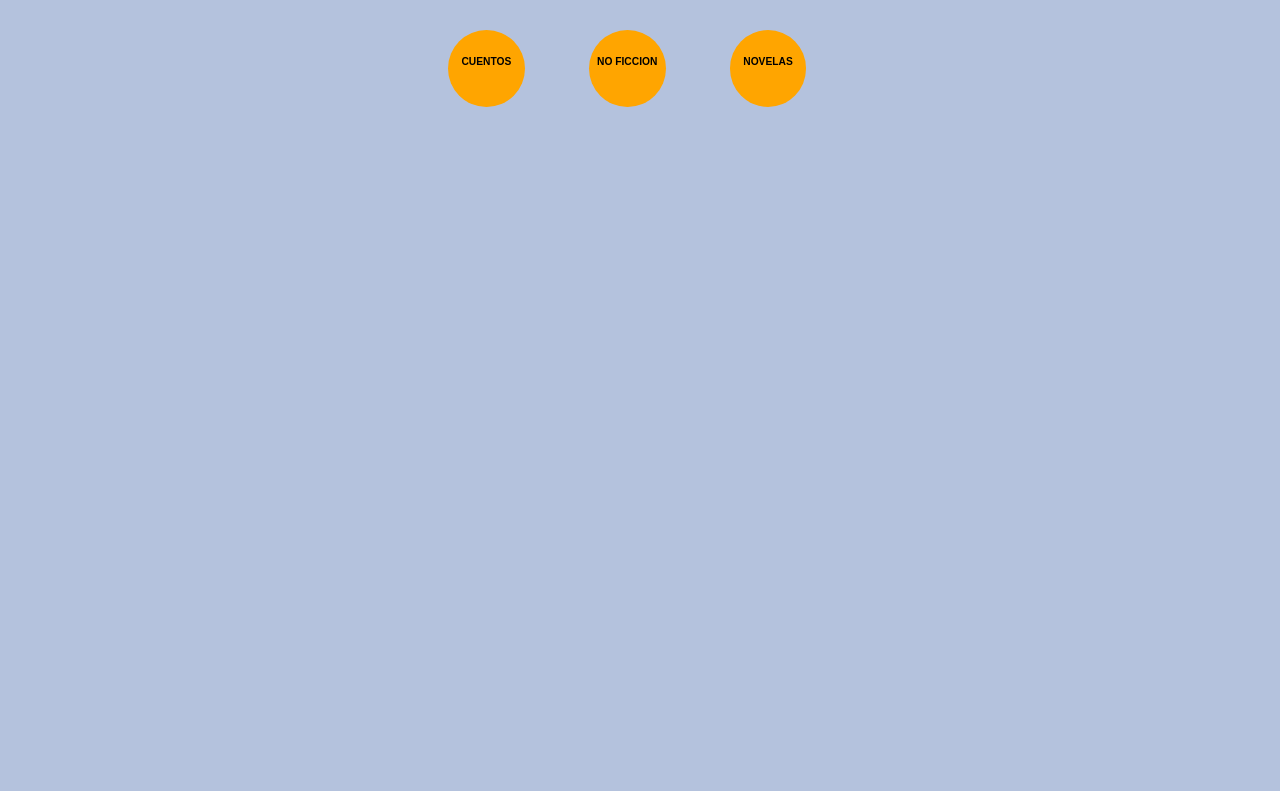
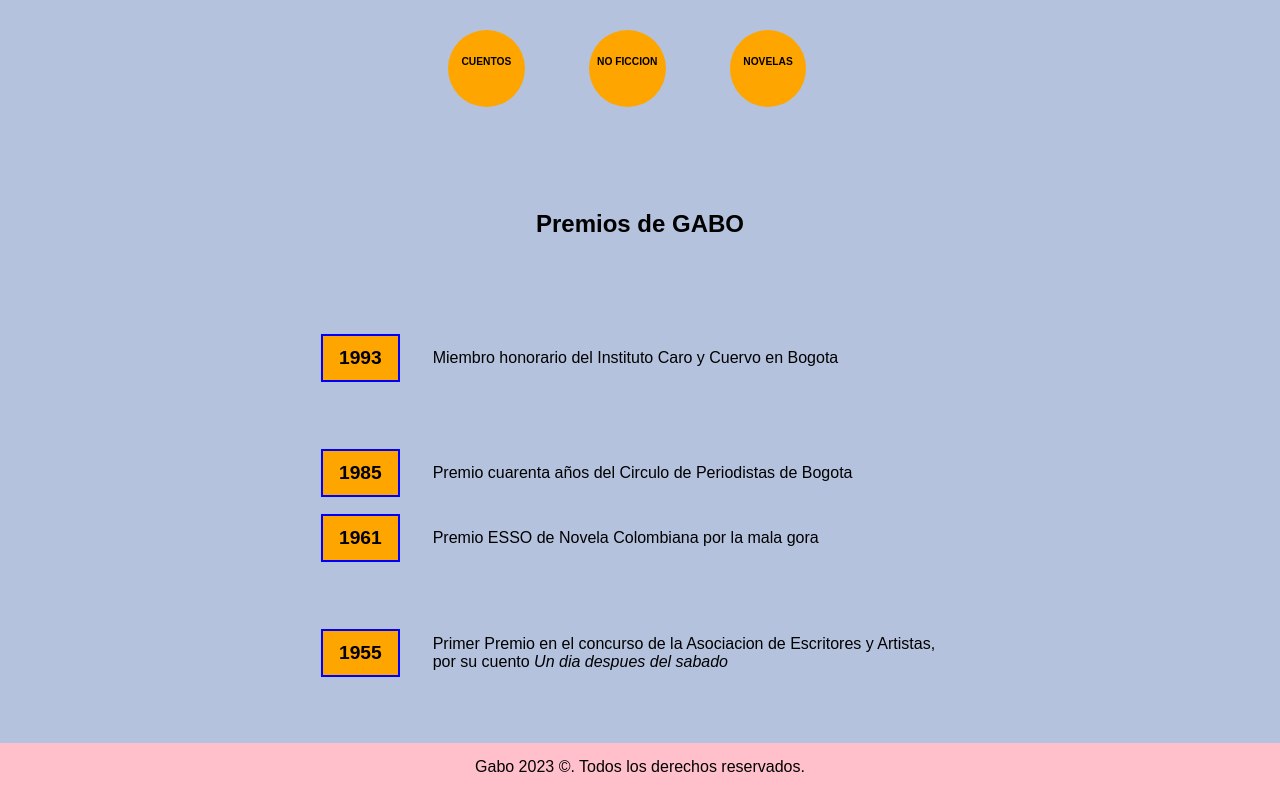
Before and after one commit to Felipe-Paez/web-gabo, a plain HTML site: page index.html in a window 1280 px wide. Shown: the part 407-1198 px from the top of the page. Before the commit the page ends 800 px from the top, so only its background shows below. Drawn offline with Linux system fonts and the light colour scheme.

Commit message:
full page

```diff
--- a/css/main.css
+++ b/css/main.css
@@ -75,3 +75,61 @@ div#tc{
   text-transform: uppercase;
   font-weight: bolder;
 }
+
+table{
+  width: 50%;
+  margin: 0% auto;
+ display: flex;
+}
+
+section.premios{
+font-family: Arial, Helvetica, sans-serif;
+color: black;
+
+}
+
+.premios-title{
+  text-align: center;
+}
+td.date{
+  border: 2px solid blue;
+  background: orange;
+  padding: 0.7rem 1rem;
+  font-weight: bolder;
+  font-size: larger;
+}
+
+tbody{
+  display: table-row-group;
+
+}
+
+tr{
+  height: 40px;
+}
+
+tr.tr1{
+  display: block;
+  margin-top: 75px;
+  margin-bottom: 75px;
+}
+
+tr.tr2{
+  display: block;
+  margin-top: 25px;
+  margin-bottom: 25px;
+}
+
+td{
+  padding-left: 2rem;
+}
+
+footer{
+  display: flex;
+  background-color: pink;
+  height: 6vh;
+  align-items: center;
+  text-align: center;
+  justify-content: center;
+  font-family: Arial, Helvetica, sans-serif;
+}
--- a/index.html
+++ b/index.html
@@ -30,8 +30,40 @@
              <div id="c"><a href="#"><div id="tc">No Ficcion</div></a></div>
              <div id="c"><a href="#"><div id="tc">Novelas</div></a></div>
    </section>
+
+
+   <section class="obras">
+
+   </section>
+
+
+   <section class="premios">
+    <h2 class="premios-title">Premios de GABO</h2>
+    <table cellspacing="1" cellpadding="1">
+      <tbody>
+        <tr class="tr1">
+          <td class="date">1993</td>
+          <td>Miembro honorario del Instituto Caro y Cuervo en Bogota</td>
+        </tr>
+        <tr class="tr2">
+          <td class="date">1985</td>
+          <td>Premio cuarenta años del Circulo de Periodistas de Bogota</td>
+        </tr>
+        <tr class="tr2">
+          <td class="date">1961</td>
+          <td>Premio ESSO de Novela Colombiana por la mala gora</td>
+        </tr>
+        <tr class="tr1">
+          <td class="date">1955</td>
+          <td>Primer Premio en el concurso de la Asociacion de Escritores y Artistas, por su cuento <i>Un dia despues del sabado</i></td>
+        </tr>
+      </tbody>
+    </table>
+   </section>
   </main>
-
+<footer>
+  Gabo 2023 &copy;. Todos los derechos reservados.
+</footer>
 
   <script src="./js/main.js"></script>
 </body>
```
